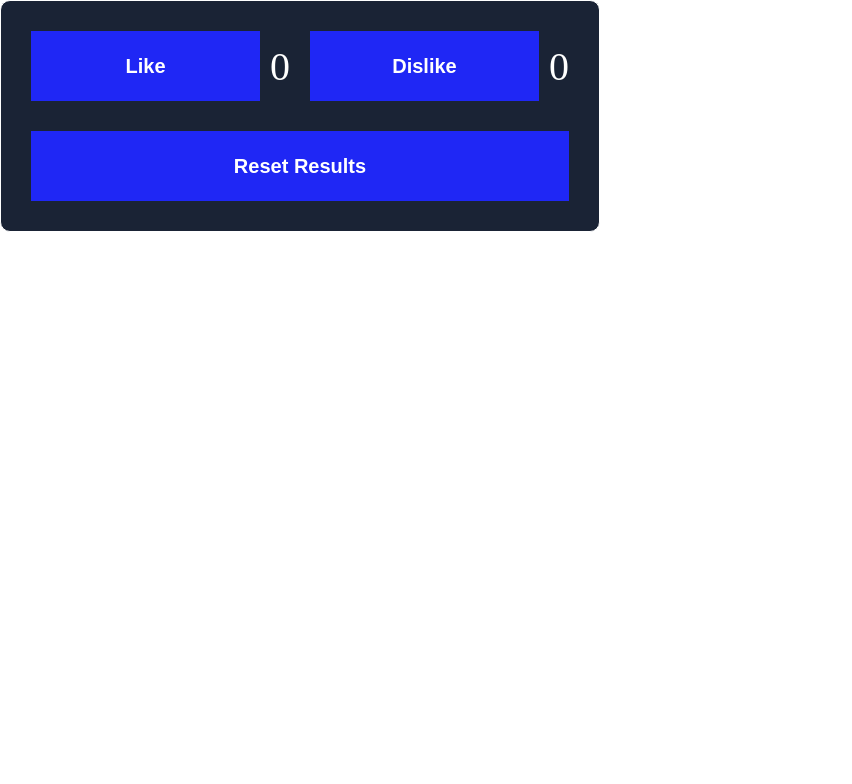
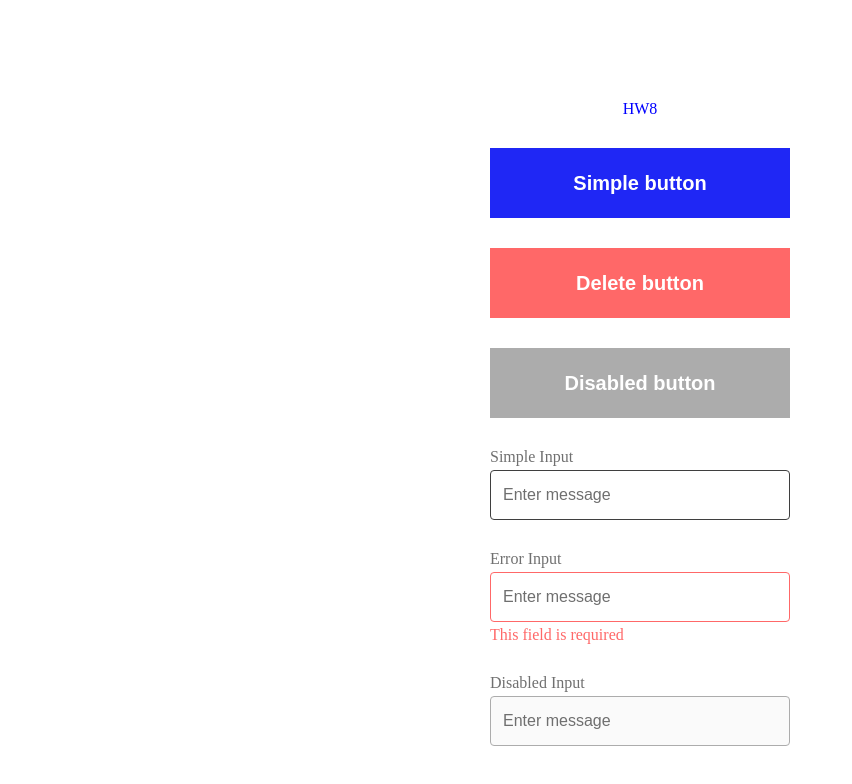
Before and after one commit to olga1107969-hue/cohort_62_fs_react_ts, a React (Vite) app: page / in a window 1280 px wide. Shown: the top 784 px of the page, without its empty margins (0-852 px from the left). Built offline with nearby package versions, Linux system fonts and the light colour scheme.

Commit message:
Homework 08: реализован Lesson_08

```diff
--- a/src/App.tsx
+++ b/src/App.tsx
@@ -1,22 +1,27 @@
 import GlobalStyles from "styles/GlobalStyles";
 
 // Lessons
-import Lesson_06 from "lessons/Lesson_06/Lesson_06";
-import Lesson_07 from "lessons/Lesson_07/Lesson_07";
+//import Lesson_06 from "lessons/Lesson_06/Lesson_06";
+//import Lesson_07 from "lessons/Lesson_07/Lesson_07";
 import Lesson_08 from "lessons/Lesson_08/Lesson_08";
+//import Lesson_09 from "lessons/Lesson_09/Lesson_09";
 
 // Homeworks
-import Homework_06 from "homeworks/Homework_06/Homework_06";
-import Homework_07 from "homeworks/Homework_07/Homework_07";
+// Homework_06 from "homeworks/Homework_06/Homework_06";
+//import Homework_07 from "homeworks/Homework_07/Homework_07";
+import Homework_08 from "homeworks/Homework_08/Homework_08";
 
 function App() {
   return (
     <>
       {/* <Lesson_06 /> */}
       {/* <Homework_06 /> */}
-       <Homework_07 />
+      {/* <Homework_07 /> */}
       {/* <Lesson_07 /> */}
-
+      <GlobalStyles />
+      {/* <Lesson_08 /> */}
+      <Homework_08 />
+      {/*<Lesson_09 />*/}
     </>
   );
 }
--- a/src/homeworks/Homework_06/types.ts
+++ /dev/null
@@ -1,5 +0,0 @@
-export interface Car {
-  brand: string;
-  price: number;
-  isDiesel: boolean;
-}
--- /dev/null
+++ b/src/homeworks/Homework_08/Homework_08.tsx
@@ -0,0 +1,53 @@
+import Button from "components/Button/Button";
+import Input from "components/Input/Input";
+
+import { PageWrapper, Paragraph, FormElementContainer } from "./styles";
+
+function Homework_08() {
+  const works = () => {
+    console.log("Button works");
+  };
+
+  return (
+    <PageWrapper>
+      <Paragraph>HW8</Paragraph>
+      <FormElementContainer>
+        <Button name="Simple button" onClick={works} />
+      </FormElementContainer>
+      <FormElementContainer>
+        <Button name="Delete button" isRed onClick={works} />
+      </FormElementContainer>
+      <FormElementContainer>
+        <Button name="Disabled button" isDisabled={true} onClick={works} />
+      </FormElementContainer>
+      <FormElementContainer>
+        <Input
+          id="simple_input"
+          label="Simple Input"
+          name="simple"
+          placeholder="Enter message"
+        />
+      </FormElementContainer>
+      <FormElementContainer>
+        <Input
+          id="error_input"
+          label="Error Input"
+          name="error"
+          placeholder="Enter message"
+          error="This field is required"
+        />
+      </FormElementContainer>
+      <FormElementContainer>
+        <Input
+          id="disabled_input"
+          label="Disabled Input"
+          name="disabled"
+          placeholder="Enter message"
+          disabled
+        />
+      </FormElementContainer>
+    </PageWrapper>
+  );
+}
+
+export default Homework_08;
--- /dev/null
+++ b/src/homeworks/Homework_08/styles.ts
@@ -0,0 +1,19 @@
+import styled from "@emotion/styled";
+
+export const PageWrapper = styled.div`
+  display: flex;
+  flex-direction: column;
+  align-items: center;
+  justify-content: center;
+  flex: 1;
+  padding: 100px;
+  gap: 30px;
+`;
+
+export const Paragraph = styled.p`
+  color: blue;
+`;
+
+export const FormElementContainer = styled.div`
+  width: 300px;
+`;
--- /dev/null
+++ b/src/lessons/Lesson_09/Lesson_09.tsx
@@ -0,0 +1,13 @@
+import LoginForm from "components/LoginForm/LoginForm";
+
+import { PageWrapper } from "./styles";
+
+function Lesson_09() {
+  return (
+    <PageWrapper>
+      <LoginForm />
+    </PageWrapper>
+  );
+}
+
+export default Lesson_09;
--- /dev/null
+++ b/src/lessons/Lesson_09/styles.ts
@@ -0,0 +1,12 @@
+import styled from "@emotion/styled";
+
+export const PageWrapper = styled.div`
+  display: flex;
+  flex-direction: column;
+  align-items: center;
+  justify-content: center;
+  flex: 1;
+  padding: 100px;
+  gap: 30px;
+  background-color: #000d35ff;
+`;
```
Also changed, not shown: src/homeworks/Homework_06/Homework_06.tsx (deleted, +0 -27 lines), src/homeworks/Homework_06/styles.css (deleted, +0 -25 lines).
